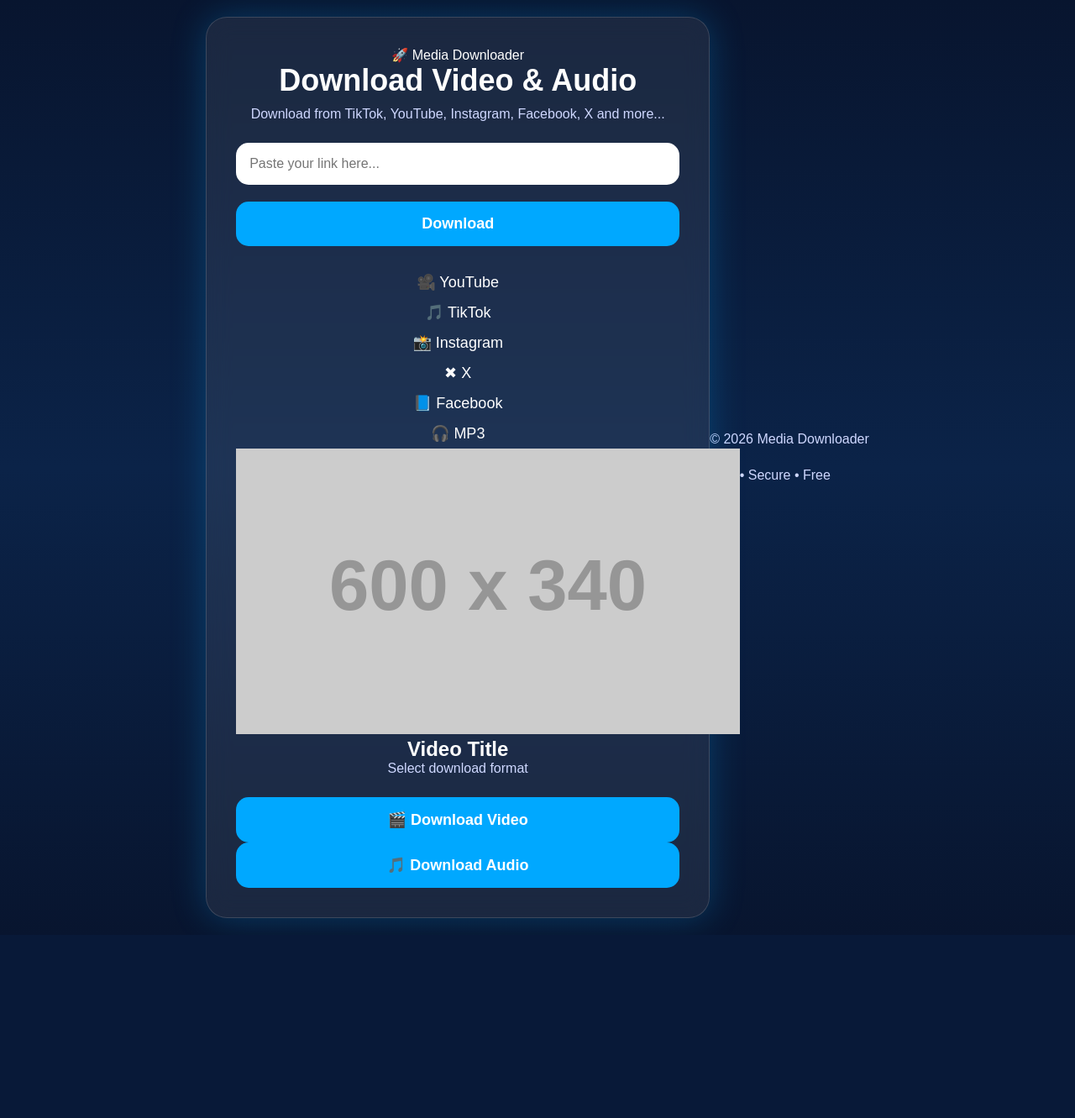
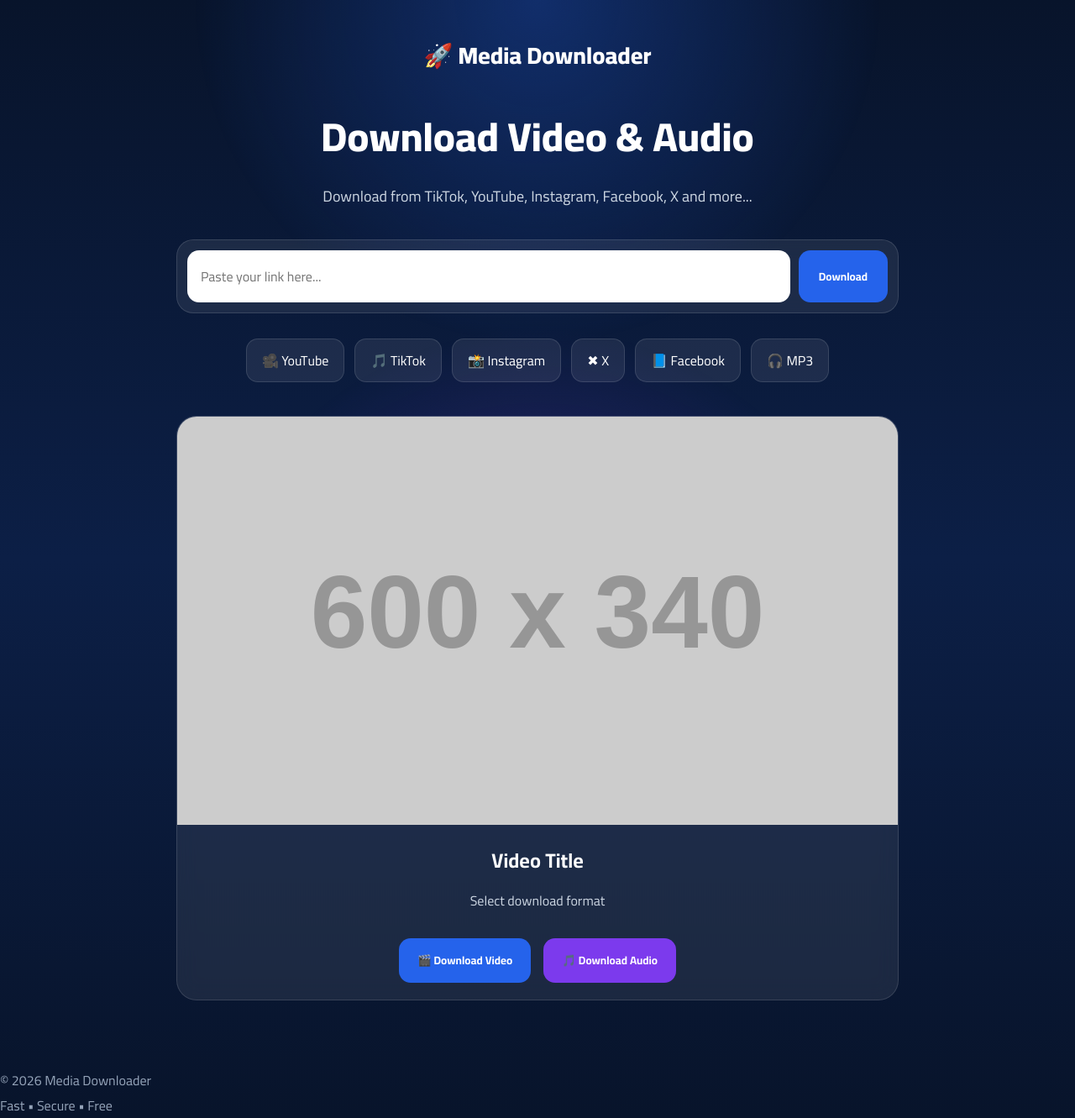
Before and after one commit to fadhlali0409/media-downloader, a Flask app: page / in a window 1280 px wide. Shown: the whole page at 84% size. Before the commit the page ends 1098 px from the top, so only its background shows below. Run offline with Flask 3, Linux system fonts and the light colour scheme; grey boxes labelled with a size stand in for pictures from a placeholder-image service; some libraries are stand-ins or nearby versions.

Commit message:
Refactor CSS styles for improved layout and design

```diff
--- a/templates/static/css/style.css
+++ b/templates/static/css/style.css
@@ -2,70 +2,159 @@
 margin:0;
 padding:0;
 box-sizing:border-box;
-font-family:Arial,sans-serif;
+font-family:'Cairo',sans-serif;
 }
 
 body{
-background:linear-gradient(180deg,#08152f,#0b2348,#08152f);
 min-height:100vh;
-display:flex;
-justify-content:center;
-align-items:center;
+background:linear-gradient(180deg,#08142b,#0c1f46,#08142b);
 color:white;
-padding:20px;
+overflow-x:hidden;
+}
+
+.background{
+position:fixed;
+inset:0;
+background:
+radial-gradient(circle at top,#2563eb55,transparent 40%),
+radial-gradient(circle at bottom,#7c3aed55,transparent 40%);
+z-index:-1;
 }
 
 .container{
-width:100%;
-max-width:600px;
-background:rgba(255,255,255,.08);
-backdrop-filter:blur(15px);
-border:1px solid rgba(255,255,255,.15);
-border-radius:25px;
-padding:35px;
+max-width:900px;
+margin:auto;
+padding:40px 20px;
 text-align:center;
-box-shadow:0 0 40px rgba(0,170,255,.25);
+}
+
+.logo{
+font-size:28px;
+font-weight:800;
+margin-bottom:25px;
 }
 
 h1{
-font-size:36px;
+font-size:48px;
+font-weight:800;
 margin-bottom:10px;
 }
 
-p{
-color:#cfd8ff;
-margin-bottom:25px;
+.subtitle{
+color:#cbd5e1;
+margin-bottom:35px;
+font-size:18px;
 }
 
-input{
-width:100%;
+.search-box{
+display:flex;
+gap:10px;
+background:rgba(255,255,255,.08);
+padding:12px;
+border-radius:20px;
+backdrop-filter:blur(12px);
+border:1px solid rgba(255,255,255,.12);
+}
+
+.search-box input{
+flex:1;
 padding:16px;
 border:none;
-border-radius:15px;
+outline:none;
+border-radius:14px;
 font-size:16px;
-outline:none;
-margin-bottom:20px;
 }
 
-button{
-width:100%;
-padding:16px;
+.search-box button{
+padding:16px 24px;
 border:none;
-border-radius:15px;
-background:#00a8ff;
+border-radius:14px;
+font-weight:700;
+cursor:pointer;
+background:#2563eb;
 color:white;
-font-size:18px;
-font-weight:bold;
-cursor:pointer;
-transition:.3s;
-}
-
-button:hover{
-background:#008cff;
 }
 
 .platforms{
-margin-top:25px;
-font-size:18px;
-line-height:2;
+display:flex;
+flex-wrap:wrap;
+justify-content:center;
+gap:12px;
+margin-top:30px;
 }
+
+.platform{
+background:rgba(255,255,255,.08);
+padding:10px 18px;
+border-radius:14px;
+border:1px solid rgba(255,255,255,.12);
+}
+
+.result-card{
+margin-top:40px;
+background:rgba(255,255,255,.08);
+border-radius:24px;
+overflow:hidden;
+border:1px solid rgba(255,255,255,.12);
+backdrop-filter:blur(12px);
+}
+
+.result-card img{
+width:100%;
+display:block;
+}
+
+.result-card h2{
+padding-top:20px;
+}
+
+.result-card p{
+padding:10px;
+color:#cbd5e1;
+}
+
+.buttons{
+display:flex;
+gap:15px;
+padding:20px;
+justify-content:center;
+}
+
+.video-btn,
+.audio-btn{
+border:none;
+padding:14px 22px;
+border-radius:14px;
+cursor:pointer;
+font-weight:700;
+color:white;
+}
+
+.video-btn{
+background:#2563eb;
+}
+
+.audio-btn{
+background:#7c3aed;
+}
+
+footer{
+margin-top:40px;
+color:#94a3b8;
+}
+
+@media(max-width:768px){
+
+h1{
+font-size:34px;
+}
+
+.search-box{
+flex-direction:column;
+}
+
+.buttons{
+flex-direction:column;
+}
+
+}
```
